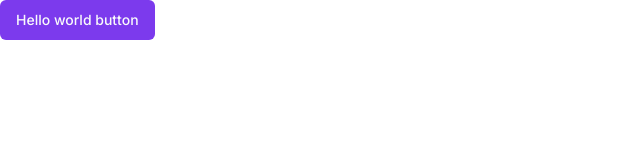
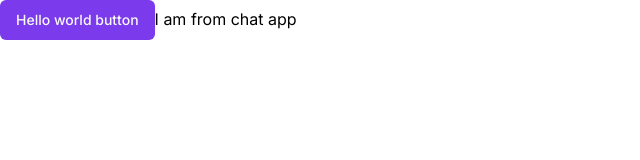
Before and after one commit to pixprocoder/circleUp-chat-app, a Next.js app: page / in a window 1280 px wide. Shown: the top 160 px of the page, without its empty margins (0-640 px from the left). Built offline with nearby package versions, Linux system fonts and the light colour scheme.

Commit message:
Update page.tsx

```diff
--- a/src/app/page.tsx
+++ b/src/app/page.tsx
@@ -5,6 +5,7 @@ export default function Home() {
   return (
     <>
       <Button>Hello world button</Button>
+I am from chat app
     </>
   );
 }
```
